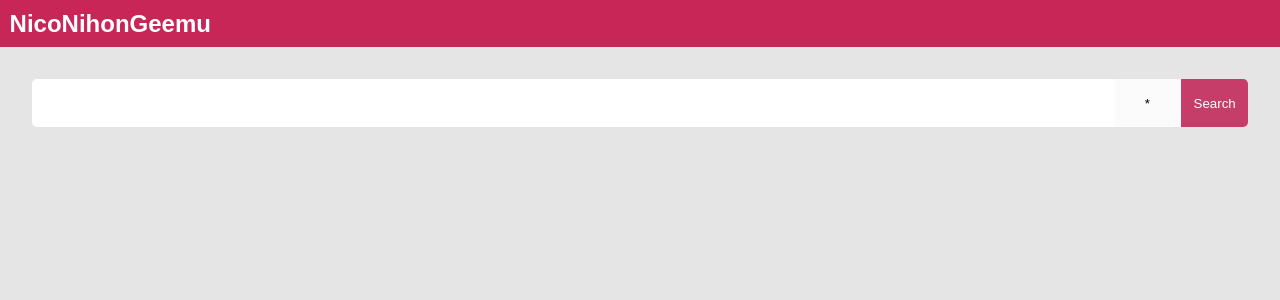
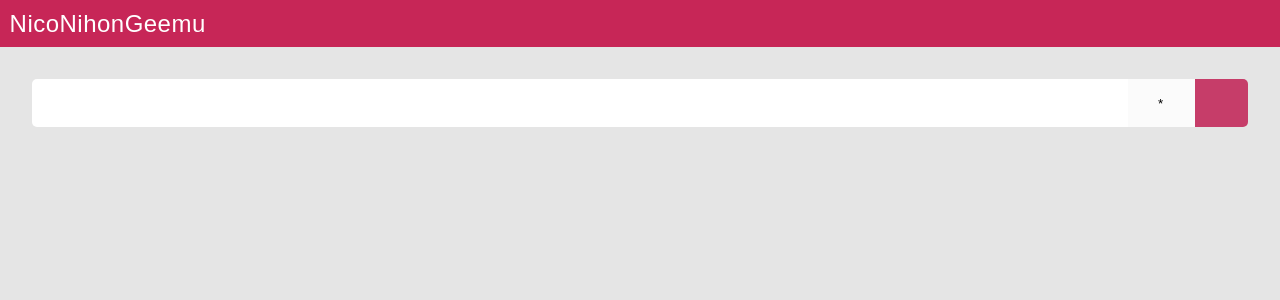
Before and after one commit to Lisible/niconihongeemu-front, a Vue app: page / in a window 1280 px wide. Shown: the top 300 px of the page. Built offline with nearby package versions, Linux system fonts and the light colour scheme.

Commit message:
Magnifier icon in search-bar + title bar improvements

```diff
--- a/public/css/style.mobile.css
+++ b/public/css/style.mobile.css
@@ -17,6 +17,8 @@ h1 {
 	margin: 0;
 	font-size: 1.5em;
 	padding: 0.4em;
+	font-weight: 200;
+	letter-spacing: 0.02em;
 }
 
 select {
--- a/public/index.html
+++ b/public/index.html
@@ -5,6 +5,7 @@
     <meta http-equiv="X-UA-Compatible" content="IE=edge">
     <meta name="viewport" content="width=device-width,initial-scale=1.0">
     <title>NicoNihonGeemu</title>
+    <link rel="stylesheet" href="https://use.fontawesome.com/releases/v5.5.0/css/all.css" integrity="sha384-B4dIYHKNBt8Bc12p+WXckhzcICo0wtJAoU8YZTY5qE0Id1GSseTk6S+L3BlXeVIU">
     <link rel="stylesheet" href="css/style.mobile.css">
     <link rel="stylesheet" media="screen and (min-width: 500px)" href="css/style.tablet.css">
     <link rel="stylesheet" media="screen and (min-width: 900px)" href="css/style.desktop.css">
--- a/src/components/SearchBar/SearchBar.css
+++ b/src/components/SearchBar/SearchBar.css
@@ -7,9 +7,9 @@
 
 }
 
-#search-bar:hover, #search-bar:focus-within {
+#search-bar:focus-within {
 	transform: translate(0.2em, -0.2em);
-	box-shadow: -4px 5px 10px rgba(0,0,0,0.25), 0 10px 10px rgba(0,0,0,0.22);
+	box-shadow: -4px 3px 5px rgba(0,0,0,0.25), 0 5px 5px rgba(0,0,0,0.22);
 }
 
 #search-bar input,
@@ -20,12 +20,13 @@
 	width: 100%;
 	border: none;
 	padding: 0;
-	user-select: none;
 
+	outline: 0;
 }
 
 #search-bar select, #search-bar button {
 	max-width: 5em;
+	user-select: none;
 }
 
 #search-bar select {
@@ -45,13 +46,29 @@
 #search-bar button {
 	border-radius: 0px 5px 5px 0px;
 	background-color: #c63d69;
+	color: transparent;
+	overflow: hidden;
+	min-width: 4em;
+	max-width: 4em;
+	transition: all 0.3s;
+}
+
+#search-bar button:before {
+	content: '\f002';
+	position: relative;
+	left: calc(5em / 2 - 1.75em);
 	color: white;
-	overflow: hidden;
-	transition: all 0.3s;
+	font-size: 1.5em;
+	font-family: 'Font Awesome 5 Free';
+	transition: all 0.5s;
 }
 
 #search-bar button:active {
 	background-color: white;
+	transition: 0s;
+}
+
+#search-bar button:active:before {
 	color: #c63d69;
 	transition: 0s;
 }
```
